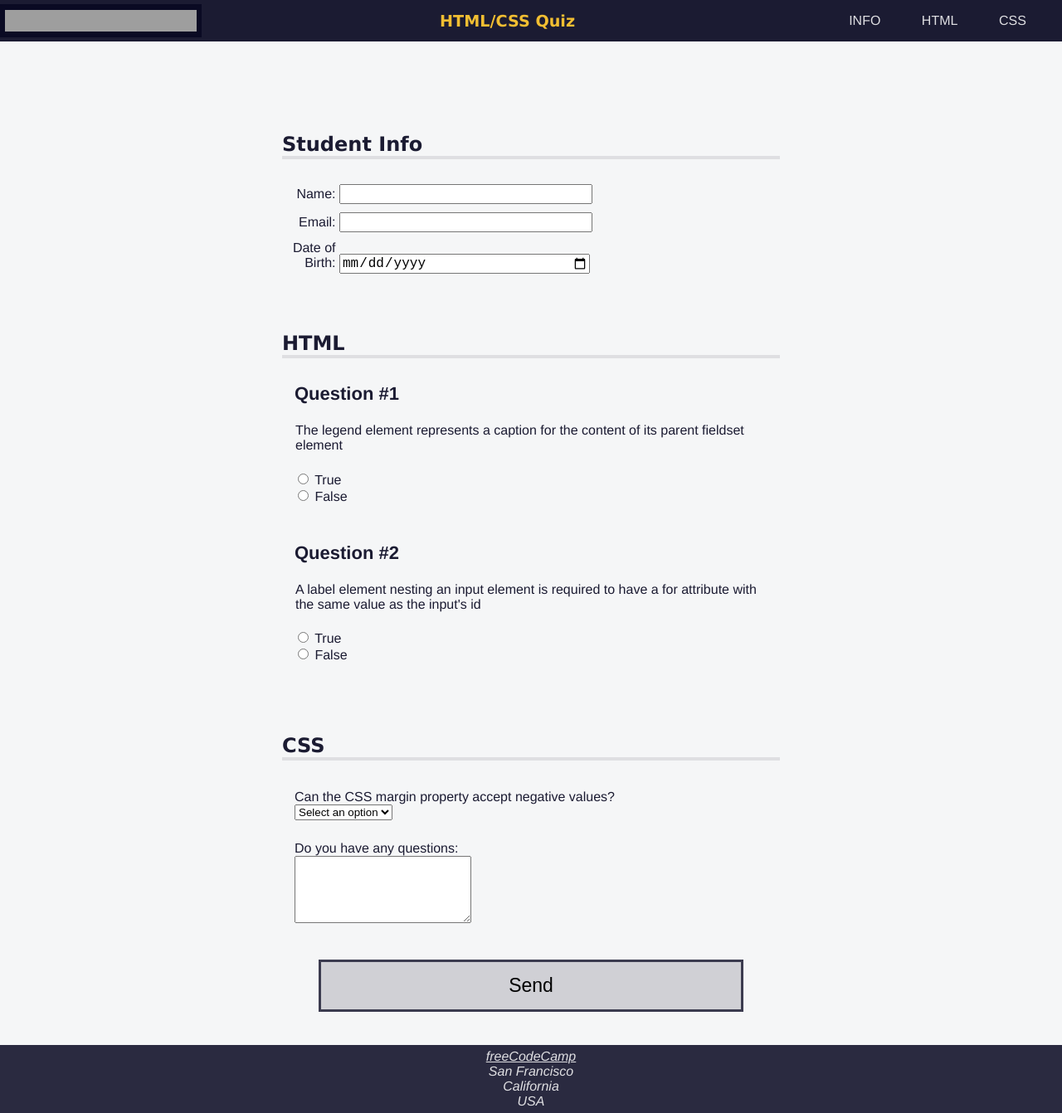
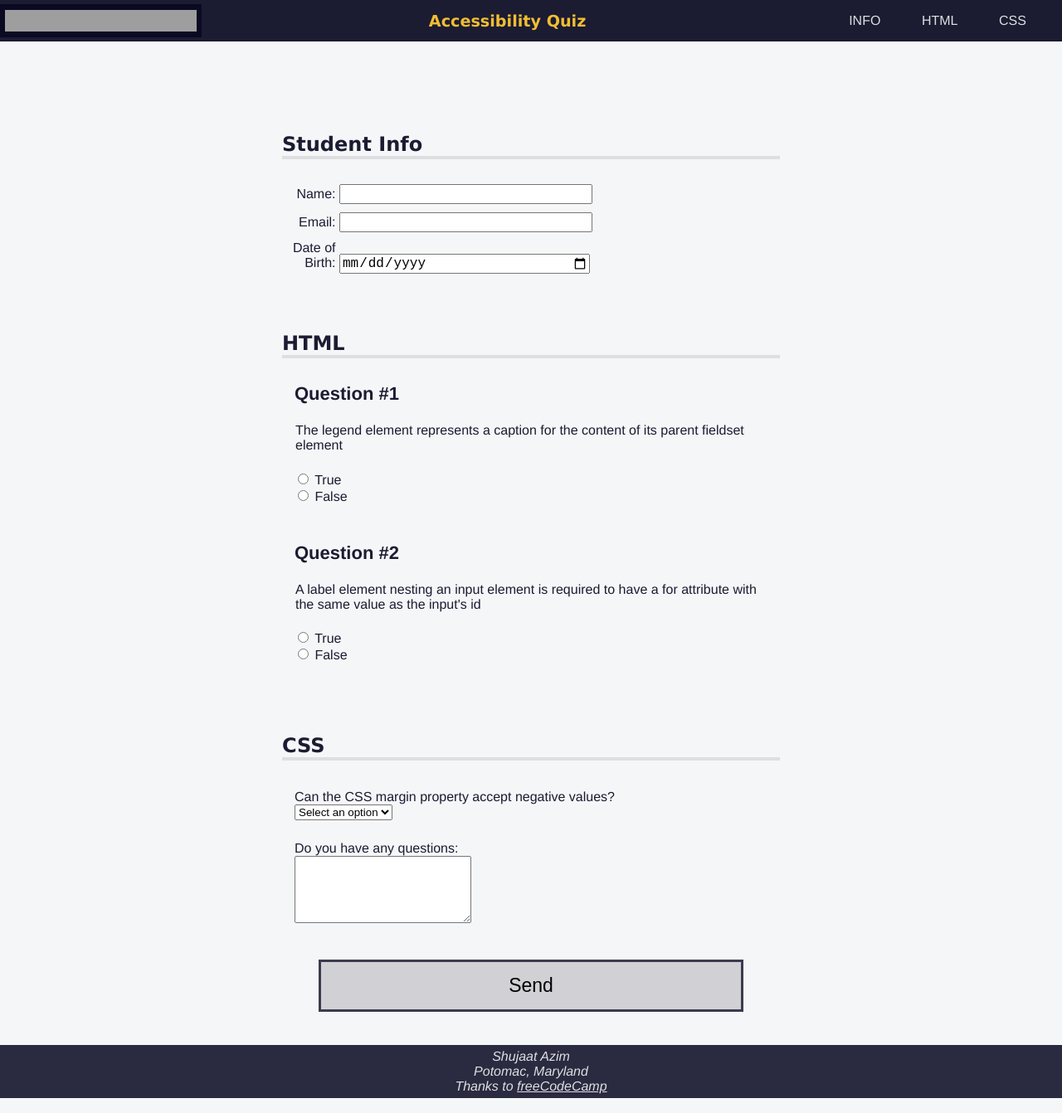
Before and after one commit to ShujaatAzim/AccessibilityQuiz, a plain HTML site: page index.html in a window 1280 px wide. Shown: the whole page at 83% size. Drawn offline with Linux system fonts and the light colour scheme; grey boxes are pictures that could not be loaded.

Commit message:
Change address and title.

```diff
--- a/index.html
+++ b/index.html
@@ -3,14 +3,14 @@
   <head>
     <meta charset="UTF-8" />
     <meta name="viewport" content="width=device-width, initial-scale=1.0" />
-    <meta name="description" content="freeCodeCamp Accessibility Quiz practice project" />
+    <meta name="description" content="freeCodeCamp Accessibility Quiz project" />
     <title>Accessibility Quiz</title>
     <link rel="stylesheet" href="styles.css" />
   </head>
   <body>
     <header>
       <img id="logo" alt="freeCodeCamp" src="https://cdn.freecodecamp.org/platform/universal/fcc_primary.svg">
-      <h1>HTML/CSS Quiz</h1>
+      <h1>Accessibility Quiz</h1>
       <nav>
         <ul>
           <li><a href="#student-info">INFO</a></li>
@@ -111,10 +111,9 @@
     </main>
     <footer>
       <address>
-        <a href="https://freecodecamp.org">freeCodeCamp</a><br />
-        San Francisco<br />
-        California<br />
-        USA
+        Shujaat Azim<br />
+        Potomac, Maryland<br />
+        Thanks to <a href="https://freecodecamp.org">freeCodeCamp</a>
       </address>
     </footer>
   </body>
```
